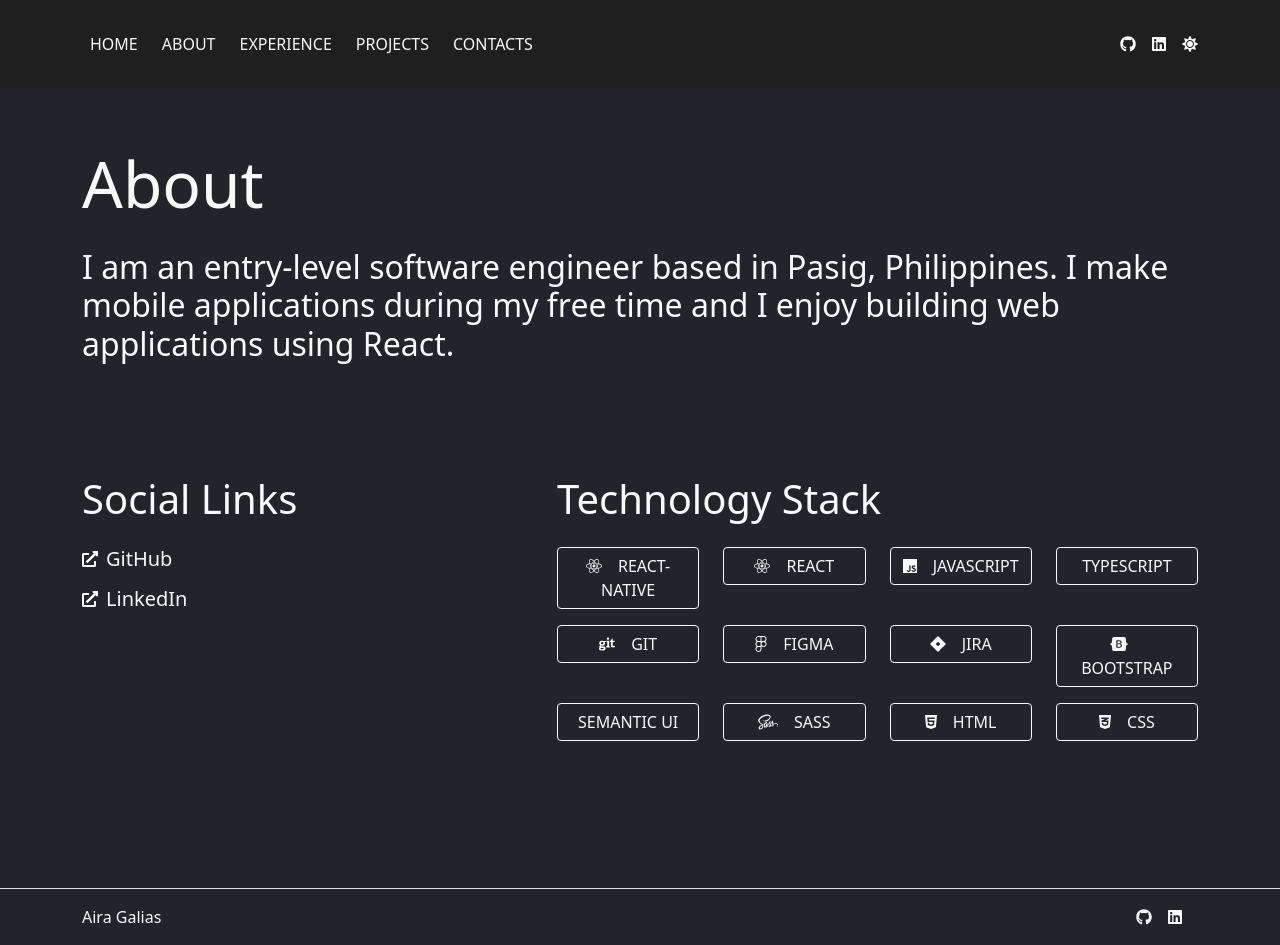
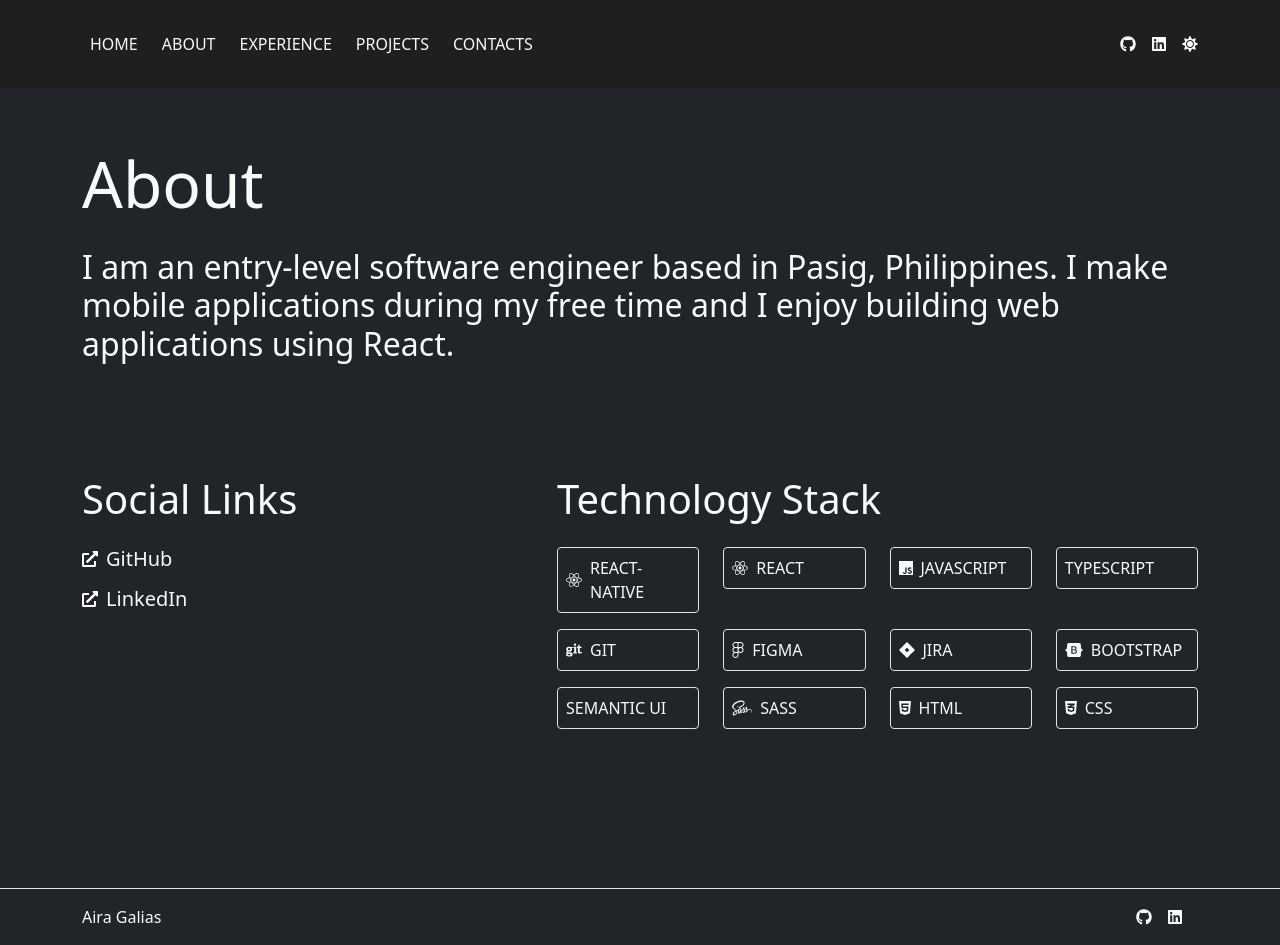
Before and after one commit to airacalins/my-portfolio, a React (Create React App) app: page /#/about in a window 1280 px wide. Built offline with nearby package versions, Linux system fonts and the light colour scheme.

Commit message:
fix tech stack styles

```diff
--- a/src/app/layouts/styles.scss
+++ b/src/app/layouts/styles.scss
@@ -53,7 +53,7 @@
 }
 
 .padding {
-    &__y3 {padding: 3em 0 }
+    &__y-3 {padding: 3em 0 }
     &__top-3 {padding-top: 3em;}
     &__bottom-8 {padding-bottom: 8em;}
 }
--- a/src/features/about/About.tsx
+++ b/src/features/about/About.tsx
@@ -45,9 +45,10 @@ const About = () => {
     const renderTechStack = (icon: IconProp, name: string) => {
         return (
             <Col className="my-2" lg={3} md>
-                <Button className="w-100" variant={theme === "dark" ? "outline-light" : "outline-dark"}>
-                    <FontAwesomeIcon className={`${textColor} me-3`} icon={icon} />{name}
-                </Button >
+                <div className={`align-items-center d-flex w-100 border p-2 rounded ${theme === "light" ? "border-dark" : ""}`}>
+                    <FontAwesomeIcon className={`${textColor} me-2`} icon={icon} />
+                    <p className={`${textColor} m-0`}>{name}</p>
+                </div>
             </Col>
         )
     }
```
